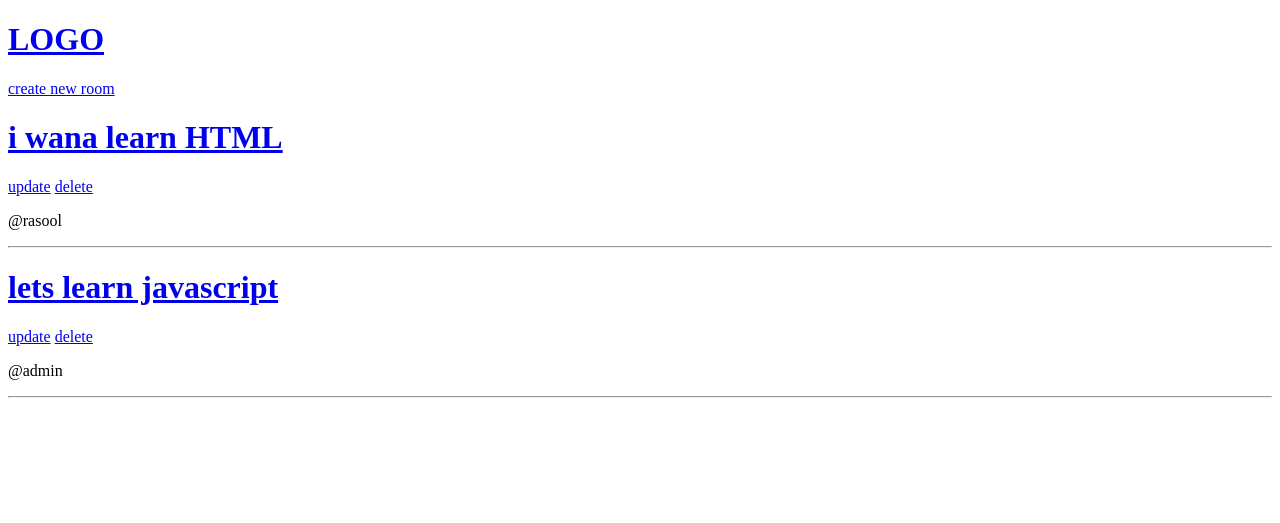
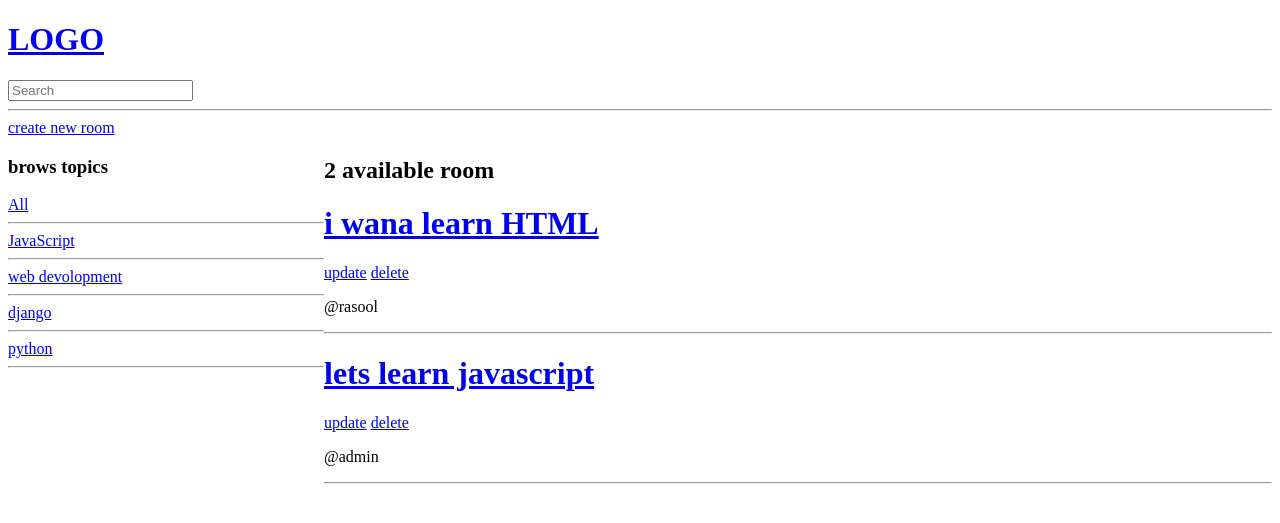
Before and after one commit to rasool-ahad/study-bodies-website, a Django app: page / in a window 1280 px wide. Shown: the top 523 px of the page. Run offline with Django 4.2, Linux system fonts and the light colour scheme; data comes from the database, SQL or seed files in the repository.

Commit message:
search home page

```diff
--- a/studybud/base/templates/base/home.html
+++ b/studybud/base/templates/base/home.html
@@ -1,7 +1,28 @@
 {% extends "main.html" %}
 {% block content %}
+<style>
+    .home-container{
+        display: grid;
+        grid-template-columns: 1fr 3fr;
+
+    }
+
+</style>
+
 <a href="{% url "create-room" %}">create new room</a>
+    <div class="home-container">
+        <div>
+            <h3>brows topics</h3>
+            <a href="{% url "home"%}">All</a>
+                <hr/>
+            {% for topic in topics  %}
 
+                <a href="{% url "home"%}?q={{topic.name}} ">{{topic.name}}</a>
+                <hr/>
+            {% endfor %}
+        </div>
+        <div>
+            <h2>{{count}} available room</h2>
     {% for room in rooms  %}
     <h1>
         <a href="{% url "room" room.id %}">{{room}}</a>
@@ -13,5 +34,8 @@
 
     <p>@{{room.host.username}}</p>
     <hr/>
+
     {% endfor %}
+</div>
+</div>
 {% endblock content %}
--- a/studybud/base/views.py
+++ b/studybud/base/views.py
@@ -2,43 +2,57 @@ from django.shortcuts import render, redirect
 from django.http import HttpResponse
 from .models import *
 from .forms import RoomForm
+from django.db.models import Q
 # Create your views here.
+
+
 def home(request):
-    query = Room.objects.all()
-    return render(request, "base/home.html", context={"rooms": query})
+    search = request.GET.get("q", "")
+    rooms = Room.objects.filter(Q(topic__name__icontains=search) |
+                                Q(host__username__icontains=search) |
+                                Q(description__icontains=search))
+    topic = Topic.objects.all()
+    count = rooms.count()
+
+    context = {"rooms": rooms, "topics": topic, "count":count}
+    return render(request, "base/home.html", context)
+
 
 def room(request, id):
     room = Room.objects.get(pk=id)
-    return render(request, "base/room.html", context={"room":room})
+    return render(request, "base/room.html", context={"room": room})
+
 
 def update_room(request, id):
-    room  = Room.objects.get(id=id)
-    if request.method=="GET":
+    room = Room.objects.get(id=id)
+    if request.method == "GET":
         form = RoomForm(instance=room)
-        context = {"form":form}
-        return render(request, "base/room_form.html",context=context)
+        context = {"form": form}
+        return render(request, "base/room_form.html", context=context)
     else:
         form = RoomForm(request.POST, instance=room)
         if form.is_valid:
             form.save()
             return redirect("home")
 
+
 def creat_room(request):
-    if request.method=="GET":
+    if request.method == "GET":
         form = RoomForm()
-        context = {"form":form}
-        return render(request, "base/room_form.html",context=context)
+        context = {"form": form}
+        return render(request, "base/room_form.html", context=context)
     else:
         form = RoomForm(request.POST)
         if form.is_valid:
             form.save()
             return redirect("home")
 
+
 def delete_room(request, id):
     room = Room.objects.get(id=id)
-    if request.method=="GET":
+    if request.method == "GET":
         context = {"obj": room}
-        return render(request, "base/delete.html",context=context)
+        return render(request, "base/delete.html", context=context)
     else:
         room.delete()
         return redirect("home")
--- a/studybud/templates/navbar.html
+++ b/studybud/templates/navbar.html
@@ -1 +1,6 @@
 <a href="{% url "home" %}"><h1>LOGO</h1></a>
+<form method= "get" action="{% url "home" %}">
+    <input type="text" name="q" placeholder="Search"/>
+</form>
+
+<hr/>
```
